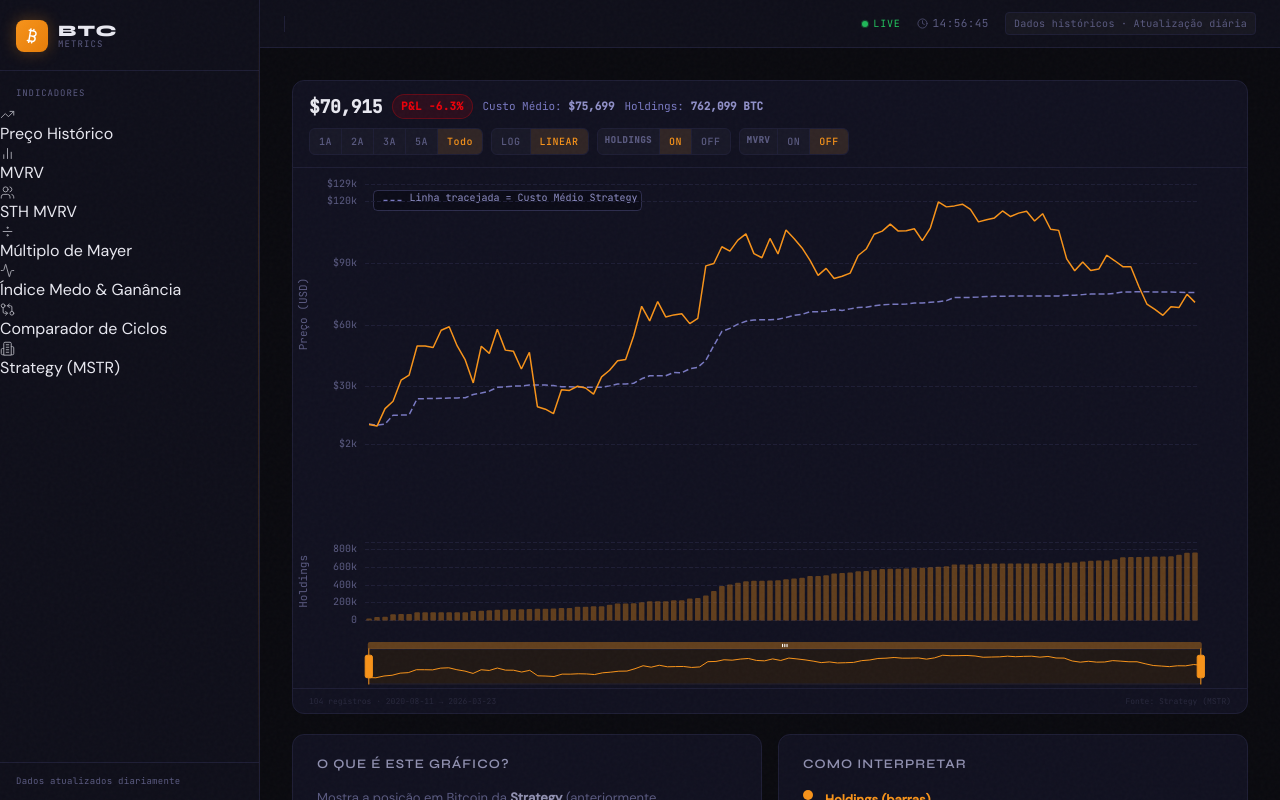
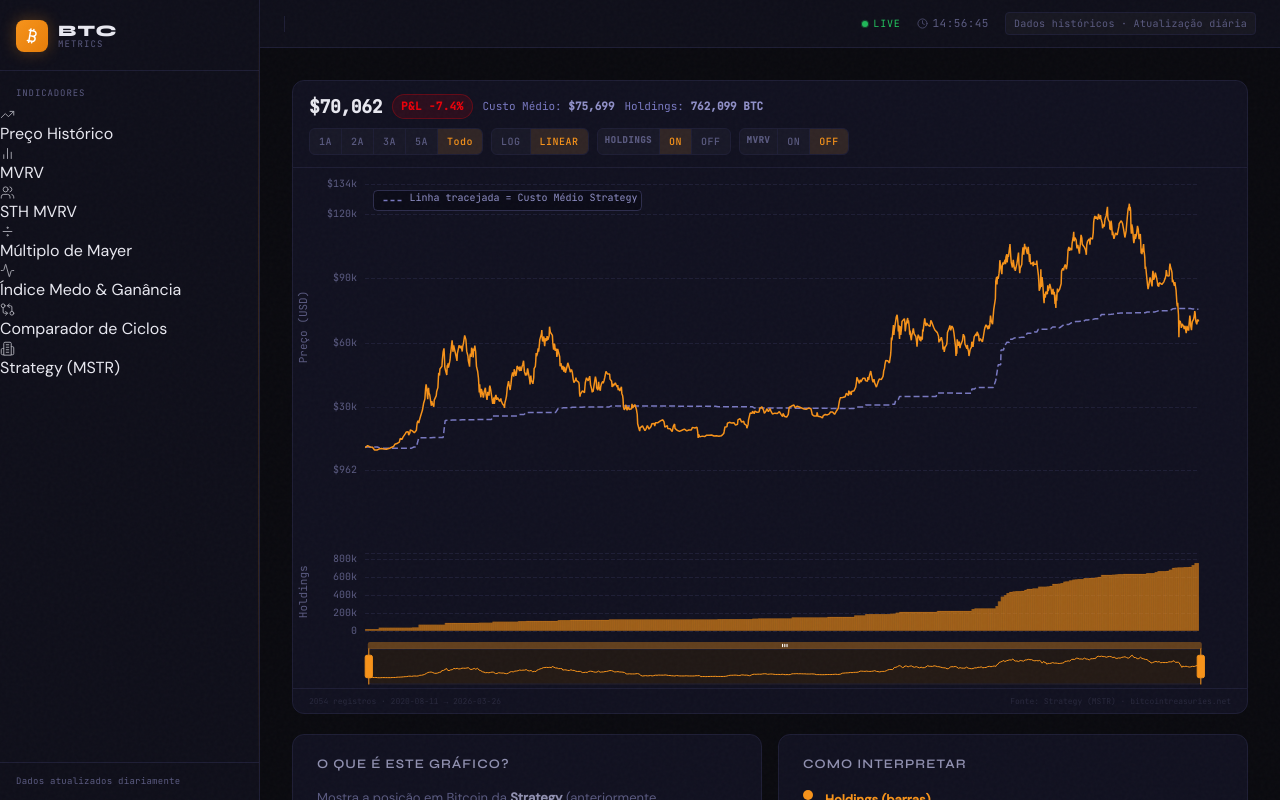
Before and after one commit to Chicoeth/btc-dashboard, a Next.js app in the folder btc-dashboard/frontend/: page /indicadores/strategy in a window 1280 px wide. Shown: the top 800 px of the page. Built offline with nearby package versions, Linux system fonts and the light colour scheme.

Commit message:
chore: update StrategyChart.jsx

```diff
--- a/btc-dashboard/frontend/src/components/charts/StrategyChart.jsx
+++ b/btc-dashboard/frontend/src/components/charts/StrategyChart.jsx
@@ -33,53 +33,40 @@
 
   useEffect(() => { import('echarts').then(() => setEchartsReady(true)); }, []);
 
-  // Merge: for each strategy date, find the closest BTC price
+  /* ─── Daily-granularity data ───
+     Strategy snapshots are sparse (only on purchase dates).
+     We interpolate onto every price date using step interpolation:
+     between snapshots, holdings & costBasis stay constant. */
   const data = useMemo(() => {
     if (!Array.isArray(strategyData) || !strategyData.length) return [];
     if (!Array.isArray(priceData) || !priceData.length) return [];
 
-    // Build a map of date string -> BTC close price from priceData
-    const priceMap = new Map();
+    const sorted = [...strategyData].sort((a, b) => a[0] - b[0]);
+    const snapshots = sorted.map(s => ({ ts: s[0], holdings: s[1], costBasis: s[2] }));
+    const firstTs = snapshots[0].ts;
+
+    const result = [];
+    let snapIdx = 0;
+
     for (const p of priceData) {
-      const dateStr = new Date(p[0]).toISOString().split('T')[0];
-      priceMap.set(dateStr, p[1]); // p[1] = close price
+      const priceTs = p[0];
+      if (priceTs < firstTs) continue;
+
+      const btcPrice = p[1];
+      const dateStr = new Date(priceTs).toISOString().split('T')[0];
+
+      // Advance to latest snapshot <= this price date
+      while (snapIdx < snapshots.length - 1 && snapshots[snapIdx + 1].ts <= priceTs) {
+        snapIdx++;
       }
 
-    // For each strategy record, find the BTC price on that date (or closest prior)
-    const result = [];
-    const priceDates = priceData.map(p => p[0]).sort((a, b) => a - b);
+      const { holdings, costBasis } = snapshots[snapIdx];
+      const mvrv = Math.round((btcPrice / costBasis) * 1000) / 1000;
 
-    for (const s of strategyData) {
-      const ts = s[0];
-      const holdings = s[1];
-      const costBasis = s[2];
-      const dateStr = new Date(ts).toISOString().split('T')[0];
-
-      // Try exact date first
-      let btcPrice = priceMap.get(dateStr);
-
-      // If not found, find closest prior date
-      if (!btcPrice) {
-        for (let offset = 1; offset <= 7; offset++) {
-          const d = new Date(ts - offset * 86400000).toISOString().split('T')[0];
-          if (priceMap.has(d)) { btcPrice = priceMap.get(d); break; }
-        }
+      result.push({ date: dateStr, ts: priceTs, btcPrice, holdings, costBasis, mvrv });
     }
 
-      if (!btcPrice) continue;
-
-      const strategyMvrv = btcPrice / costBasis;
-      result.push({
-        date: dateStr,
-        ts,
-        btcPrice,
-        holdings,
-        costBasis,
-        mvrv: Math.round(strategyMvrv * 1000) / 1000,
-      });
-    }
-
-    return result.sort((a, b) => a.ts - b.ts);
+    return result;
   }, [strategyData, priceData]);
 
   const zoomRange = useMemo(() => {
@@ -92,20 +79,12 @@
     return { start: Math.max(0, ((fromTs - first) / (last - first)) * 100), end: 100 };
   }, [data, activePeriod]);
 
-  // Determine how many grids we need
-  const gridCount = useMemo(() => {
-    let count = 1; // price grid always
-    if (showHoldings) count++;
-    if (showMvrv) count++;
-    return count;
-  }, [showHoldings, showMvrv]);
-
   const buildOption = useCallback((z) => {
     if (!data.length) return null;
 
     const dates = data.map(d => d.date);
 
-    // Calculate visible range
+    // Visible slice
     const totalLen = data.length;
     const startIdx = Math.max(0, Math.floor(totalLen * (z.start / 100)));
     const endIdx   = Math.min(totalLen - 1, Math.ceil(totalLen * (z.end / 100)));
@@ -115,54 +94,42 @@
     const prices = visible.flatMap(d => [d.btcPrice, d.costBasis]);
     let yPriceMin = Math.min(...prices);
     let yPriceMax = Math.max(...prices);
-
     let yPriceBounds;
     if (isLog) {
-      yPriceMin = Math.max(1, yPriceMin * 0.85);
-      yPriceMax = yPriceMax * 1.15;
-      yPriceBounds = { min: yPriceMin, max: yPriceMax };
+      yPriceBounds = { min: Math.max(1, yPriceMin * 0.85), max: yPriceMax * 1.15 };
     } else {
       const pad = (yPriceMax - yPriceMin) * 0.08;
       yPriceBounds = { min: Math.max(0, yPriceMin - pad), max: yPriceMax + pad };
     }
 
     // Holdings bounds
-    const holdingsVals = visible.map(d => d.holdings);
-    const yHoldMax = Math.max(...holdingsVals) * 1.15;
+    const yHoldMax = Math.max(...visible.map(d => d.holdings)) * 1.15;
 
     // MVRV bounds
     const mvrvVals = visible.map(d => d.mvrv);
     const yMvrvMin = Math.min(...mvrvVals);
     const yMvrvMax = Math.max(...mvrvVals);
-    const mvrvPad = (yMvrvMax - yMvrvMin) * 0.1 || 0.1;
+    const mvrvPad  = (yMvrvMax - yMvrvMin) * 0.1 || 0.1;
 
-    // Grid layout calculation
+    // ─── Grid layout ───
+    // Order: Price (top) → MVRV (middle, optional) → Holdings (bottom, optional)
+    // Price height is FIXED at 55%. Sub-grids share the remaining space before dataZoom.
     const grids = [];
     const xAxes = [];
     const yAxes = [];
     const series = [];
     const xAxisIndices = [];
 
-    // --- GRID 0: Price + Cost Basis ---
-    let priceGridHeight;
-    if (showHoldings && showMvrv) priceGridHeight = '38%';
-    else if (showHoldings || showMvrv) priceGridHeight = '50%';
-    else priceGridHeight = '72%';
-
-    grids.push({ left: 72, right: 48, top: 16, height: priceGridHeight });
-
+    // GRID 0 — Price (always)
+    grids.push({ left: 72, right: 48, top: 16, height: '55%' });
     xAxes.push({
       type: 'category', data: dates, gridIndex: 0,
       axisLine: { show: false }, axisTick: { show: false },
-      axisLabel: { show: false },
-      axisPointer: { label: { show: false } },
+      axisLabel: { show: false }, axisPointer: { label: { show: false } },
     });
     xAxisIndices.push(0);
-
     yAxes.push({
-      type: isLog ? 'log' : 'value', logBase: 10,
-      ...yPriceBounds,
-      gridIndex: 0,
+      type: isLog ? 'log' : 'value', logBase: 10, ...yPriceBounds, gridIndex: 0,
       name: 'Preço (USD)', nameLocation: 'middle', nameGap: 56,
       nameTextStyle: { color: '#5a5a80', fontFamily: 'JetBrains Mono, monospace', fontSize: 11 },
       axisLine: { show: false }, axisTick: { show: false },
@@ -170,143 +137,93 @@
       splitLine: { lineStyle: { color: '#1e1e35', type: 'dashed' } },
     });
 
-    // BTC Price line (orange)
+    // BTC Price (orange)
     series.push({
-      type: 'line', name: 'Preço BTC',
-      xAxisIndex: 0, yAxisIndex: 0,
+      type: 'line', name: 'Preço BTC', xAxisIndex: 0, yAxisIndex: 0,
       data: data.map(d => [d.date, d.btcPrice]),
       symbol: 'none', smooth: false,
       lineStyle: { color: '#f7931a', width: 1.5 },
-      emphasis: { disabled: true }, silent: true,
-      z: 3,
+      emphasis: { disabled: true }, silent: true, z: 3,
     });
 
-    // Cost Basis line (dashed, like realized price)
+    // Cost Basis (dashed)
     series.push({
-      type: 'line', name: 'Custo Médio Strategy',
-      xAxisIndex: 0, yAxisIndex: 0,
+      type: 'line', name: 'Custo Médio Strategy', xAxisIndex: 0, yAxisIndex: 0,
       data: data.map(d => [d.date, d.costBasis]),
       symbol: 'none', smooth: false,
       lineStyle: { color: '#7878c0', width: 1.5, type: 'dashed' },
-      emphasis: { disabled: true }, silent: true,
-      z: 2,
+      emphasis: { disabled: true }, silent: true, z: 2,
     });
 
-    let nextGridIdx = 1;
+    let nextGrid = 1;
 
-    // --- GRID 1: Holdings (bars) ---
-    if (showHoldings) {
-      const holdingsGridIdx = nextGridIdx;
-      let holdingsTop, holdingsHeight;
+    // GRID — MVRV (optional, between price and holdings)
     if (showMvrv) {
-        holdingsTop = '60%';
-        holdingsHeight = '12%';
-      } else {
-        holdingsTop = '72%';
-        holdingsHeight = '15%';
-      }
+      const gi = nextGrid++;
+      const top = showHoldings ? '74%' : '74%';
+      const h   = showHoldings ? '12%' : '15%';
 
-      grids.push({ left: 72, right: 48, top: holdingsTop, height: holdingsHeight });
-
+      grids.push({ left: 72, right: 48, top, height: h });
       xAxes.push({
-        type: 'category', data: dates, gridIndex: holdingsGridIdx,
+        type: 'category', data: dates, gridIndex: gi,
         axisLine: { show: false }, axisTick: { show: false },
-        axisLabel: { show: false },
-        axisPointer: { label: { show: false } },
+        axisLabel: { show: false }, axisPointer: { label: { show: false } },
       });
-      xAxisIndices.push(holdingsGridIdx);
-
+      xAxisIndices.push(gi);
       yAxes.push({
-        type: 'value', min: 0, max: yHoldMax,
-        gridIndex: holdingsGridIdx,
-        name: 'Holdings', nameLocation: 'middle', nameGap: 56,
+        type: 'value', min: Math.max(0, yMvrvMin - mvrvPad), max: yMvrvMax + mvrvPad,
+        gridIndex: gi,
+        name: 'MVRV Strategy', nameLocation: 'middle', nameGap: 56,
         nameTextStyle: { color: '#5a5a80', fontFamily: 'JetBrains Mono, monospace', fontSize: 11 },
         axisLine: { show: false }, axisTick: { show: false },
-        axisLabel: {
-          color: '#5a5a80', fontFamily: 'JetBrains Mono, monospace', fontSize: 10,
-          formatter: formatHoldings,
-        },
+        axisLabel: { color: '#5a5a80', fontFamily: 'JetBrains Mono, monospace', fontSize: 10, formatter: v => v.toFixed(1) },
         splitLine: { lineStyle: { color: '#1e1e35', type: 'dashed' } },
       });
 
       series.push({
-        type: 'bar', name: 'BTC Holdings',
-        xAxisIndex: holdingsGridIdx, yAxisIndex: holdingsGridIdx,
-        data: data.map(d => [d.date, d.holdings]),
-        barMaxWidth: 8,
-        itemStyle: { color: 'rgba(247,147,26,0.35)', borderRadius: [1, 1, 0, 0] },
-        emphasis: { disabled: true }, silent: true,
-        z: 2,
+        type: 'line', name: 'Strategy MVRV', xAxisIndex: gi, yAxisIndex: gi,
+        data: data.map(d => [d.date, d.mvrv]),
+        symbol: 'none', smooth: false,
+        lineStyle: { color: '#9090b0', width: 1.5 },
+        emphasis: { disabled: true }, silent: true, z: 3,
+        markLine: {
+          silent: true, symbol: 'none',
+          lineStyle: { color: '#5a5a80', type: 'dashed', width: 1 },
+          label: { show: true, position: 'insideEndTop', formatter: '1.0', color: '#5a5a80', fontFamily: 'JetBrains Mono, monospace', fontSize: 9 },
+          data: [{ yAxis: 1.0 }],
+        },
       });
-
-      nextGridIdx++;
     }
 
-    // --- GRID 2: Strategy MVRV ---
-    if (showMvrv) {
-      const mvrvGridIdx = nextGridIdx;
-      let mvrvTop, mvrvHeight;
+    // GRID — Holdings (optional, always last / bottom)
     if (showHoldings) {
-        mvrvTop = '78%';
-        mvrvHeight = '10%';
-      } else {
-        mvrvTop = '72%';
-        mvrvHeight = '15%';
-      }
+      const gi = nextGrid++;
+      const top = showMvrv ? '90%' : '74%';
+      const h   = showMvrv ? '6%'  : '15%';
 
-      grids.push({ left: 72, right: 48, top: mvrvTop, height: mvrvHeight });
-
+      grids.push({ left: 72, right: 48, top, height: h });
       xAxes.push({
-        type: 'category', data: dates, gridIndex: mvrvGridIdx,
+        type: 'category', data: dates, gridIndex: gi,
         axisLine: { show: false }, axisTick: { show: false },
-        axisLabel: { show: false },
-        axisPointer: { label: { show: false } },
+        axisLabel: { show: false }, axisPointer: { label: { show: false } },
       });
-      xAxisIndices.push(mvrvGridIdx);
-
+      xAxisIndices.push(gi);
       yAxes.push({
-        type: 'value',
-        min: Math.max(0, yMvrvMin - mvrvPad),
-        max: yMvrvMax + mvrvPad,
-        gridIndex: mvrvGridIdx,
-        name: 'MVRV Strategy', nameLocation: 'middle', nameGap: 56,
+        type: 'value', min: 0, max: yHoldMax, gridIndex: gi,
+        name: showMvrv ? '' : 'Holdings', nameLocation: 'middle', nameGap: 56,
         nameTextStyle: { color: '#5a5a80', fontFamily: 'JetBrains Mono, monospace', fontSize: 11 },
         axisLine: { show: false }, axisTick: { show: false },
-        axisLabel: {
-          color: '#5a5a80', fontFamily: 'JetBrains Mono, monospace', fontSize: 10,
-          formatter: v => v.toFixed(1),
-        },
+        axisLabel: { color: '#5a5a80', fontFamily: 'JetBrains Mono, monospace', fontSize: 10, formatter: formatHoldings },
         splitLine: { lineStyle: { color: '#1e1e35', type: 'dashed' } },
       });
 
-      // MVRV line (gray)
       series.push({
-        type: 'line', name: 'Strategy MVRV',
-        xAxisIndex: mvrvGridIdx, yAxisIndex: mvrvGridIdx,
-        data: data.map(d => [d.date, d.mvrv]),
-        symbol: 'none', smooth: false,
-        lineStyle: { color: '#9090b0', width: 1.5 },
-        emphasis: { disabled: true }, silent: true,
-        z: 3,
+        type: 'bar', name: 'BTC Holdings', xAxisIndex: gi, yAxisIndex: gi,
+        data: data.map(d => [d.date, d.holdings]),
+        barMaxWidth: 4,
+        itemStyle: { color: 'rgba(247,147,26,0.35)', borderRadius: [1, 1, 0, 0] },
+        emphasis: { disabled: true }, silent: true, z: 2,
       });
-
-      // markLine at 1.0
-      series[series.length - 1].markLine = {
-        silent: true,
-        symbol: 'none',
-        lineStyle: { color: '#5a5a80', type: 'dashed', width: 1 },
-        label: {
-          show: true,
-          position: 'insideEndTop',
-          formatter: '1.0',
-          color: '#5a5a80',
-          fontFamily: 'JetBrains Mono, monospace',
-          fontSize: 9,
-        },
-        data: [{ yAxis: 1.0 }],
-      };
-
-      nextGridIdx++;
     }
 
     return {
@@ -322,19 +239,22 @@
           const point = data.find(d => d.date === date);
           if (!point) return date;
 
+          const plPct = ((point.btcPrice - point.costBasis) / point.costBasis * 100).toFixed(1);
+          const plC = point.btcPrice >= point.costBasis ? '#00c44f' : '#e8000a';
+
           let html = `<div style="margin-bottom:6px;color:#8080a8">${date}</div>`;
           html += `<div style="color:#f7931a">Preço BTC: <b>${formatPriceFull(point.btcPrice)}</b></div>`;
           html += `<div style="color:#7878c0">Custo Médio: <b>${formatPriceFull(point.costBasis)}</b></div>`;
+          html += `<div style="color:${plC}">P&L: <b>${plPct}%</b></div>`;
 
-          const plPercent = ((point.btcPrice - point.costBasis) / point.costBasis * 100).toFixed(1);
-          const plColor = point.btcPrice >= point.costBasis ? '#00c44f' : '#e8000a';
-          html += `<div style="color:${plColor}">P&L: <b>${plPercent}%</b></div>`;
-
-          if (showHoldings) {
           html += `<div style="color:#9090b0;margin-top:4px">Holdings: <b>${point.holdings.toLocaleString()} BTC</b></div>`;
           const totalValue = point.btcPrice * point.holdings;
           html += `<div style="color:#9090b0">Valor Total: <b>${formatPriceFull(totalValue)}</b></div>`;
-          }
+
+          const plUsd = (point.btcPrice - point.costBasis) * point.holdings;
+          const plUsdC = plUsd >= 0 ? '#00c44f' : '#e8000a';
+          const plSign = plUsd >= 0 ? '+' : '';
+          html += `<div style="color:${plUsdC}">Lucro/Prejuízo: <b>${plSign}${formatPriceFull(plUsd)}</b></div>`;
 
           if (showMvrv) {
             html += `<div style="color:#9090b0;margin-top:4px">MVRV Strategy: <b>${point.mvrv.toFixed(3)}</b></div>`;
@@ -374,37 +294,18 @@
       ],
       graphic: [{
         type: 'group',
-        left: 80,
-        top: 22,
+        left: 80, top: 22,
         children: [
-          {
-            type: 'rect',
-            shape: { width: 268, height: 20, r: 4 },
-            style: { fill: 'rgba(10,10,20,0.72)', stroke: 'rgba(120,120,192,0.3)', lineWidth: 1 },
-          },
-          {
-            type: 'line',
-            shape: { x1: 10, y1: 10, x2: 30, y2: 10 },
-            style: { stroke: '#7878c0', lineWidth: 1.5, lineDash: [4, 3] },
-          },
-          {
-            type: 'text',
-            left: 36,
-            top: 3,
-            style: {
-              text: 'Linha tracejada = Custo Médio Strategy',
-              fill: '#9090c8',
-              fontSize: 10,
-              fontFamily: 'JetBrains Mono, monospace',
-            },
-          },
+          { type: 'rect', shape: { width: 268, height: 20, r: 4 }, style: { fill: 'rgba(10,10,20,0.72)', stroke: 'rgba(120,120,192,0.3)', lineWidth: 1 } },
+          { type: 'line', shape: { x1: 10, y1: 10, x2: 30, y2: 10 }, style: { stroke: '#7878c0', lineWidth: 1.5, lineDash: [4, 3] } },
+          { type: 'text', left: 36, top: 3, style: { text: 'Linha tracejada = Custo Médio Strategy', fill: '#9090c8', fontSize: 10, fontFamily: 'JetBrains Mono, monospace' } },
         ],
       }],
       series,
     };
-  }, [data, isLog, showHoldings, showMvrv, gridCount]);
+  }, [data, isLog, showHoldings, showMvrv]);
 
-  // Init
+  // ─── Init ───
   useEffect(() => {
     if (!echartsReady || !chartRef.current || !data.length) return;
     const init = async () => {
@@ -431,7 +332,7 @@
   // eslint-disable-next-line react-hooks/exhaustive-deps
   }, [echartsReady, data.length]);
 
-  // Update
+  // ─── Update ───
   useEffect(() => {
     const chart = chartInst.current;
     if (!chart || !data.length) return;
@@ -497,9 +398,7 @@
             <div className="chart-state">
               {loading && <><div className="spinner" /><span>Carregando...</span></>}
               {error   && <span style={{ color: '#ef4444' }}>⚠ {error}</span>}
-              {!loading && !error && !data.length && (
-                <span>Sem dados disponíveis.</span>
-              )}
+              {!loading && !error && !data.length && <span>Sem dados disponíveis.</span>}
             </div>
           )}
           <div ref={chartRef} className="echarts-canvas"
@@ -510,7 +409,7 @@
 
       <div className="chart-footer">
         <span>{data.length} registros · {data.length ? `${data[0].date} → ${data[data.length-1].date}` : ''}</span>
-        <span>Fonte: Strategy (MSTR)</span>
+        <span>Fonte: Strategy (MSTR) · bitcointreasuries.net</span>
       </div>
 
       <style jsx>{`
```
Lines whose indentation alone changed are shown as unchanged.
